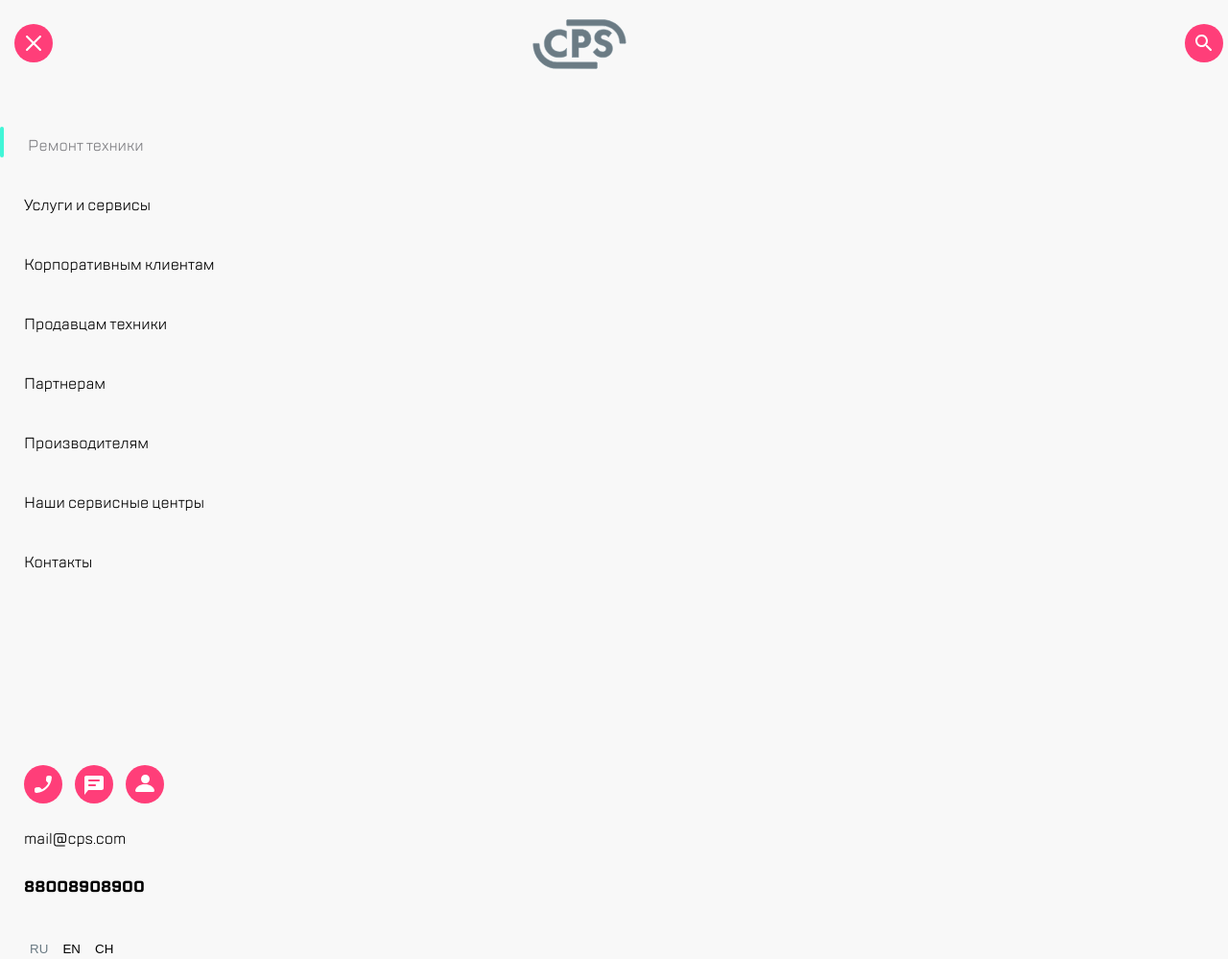
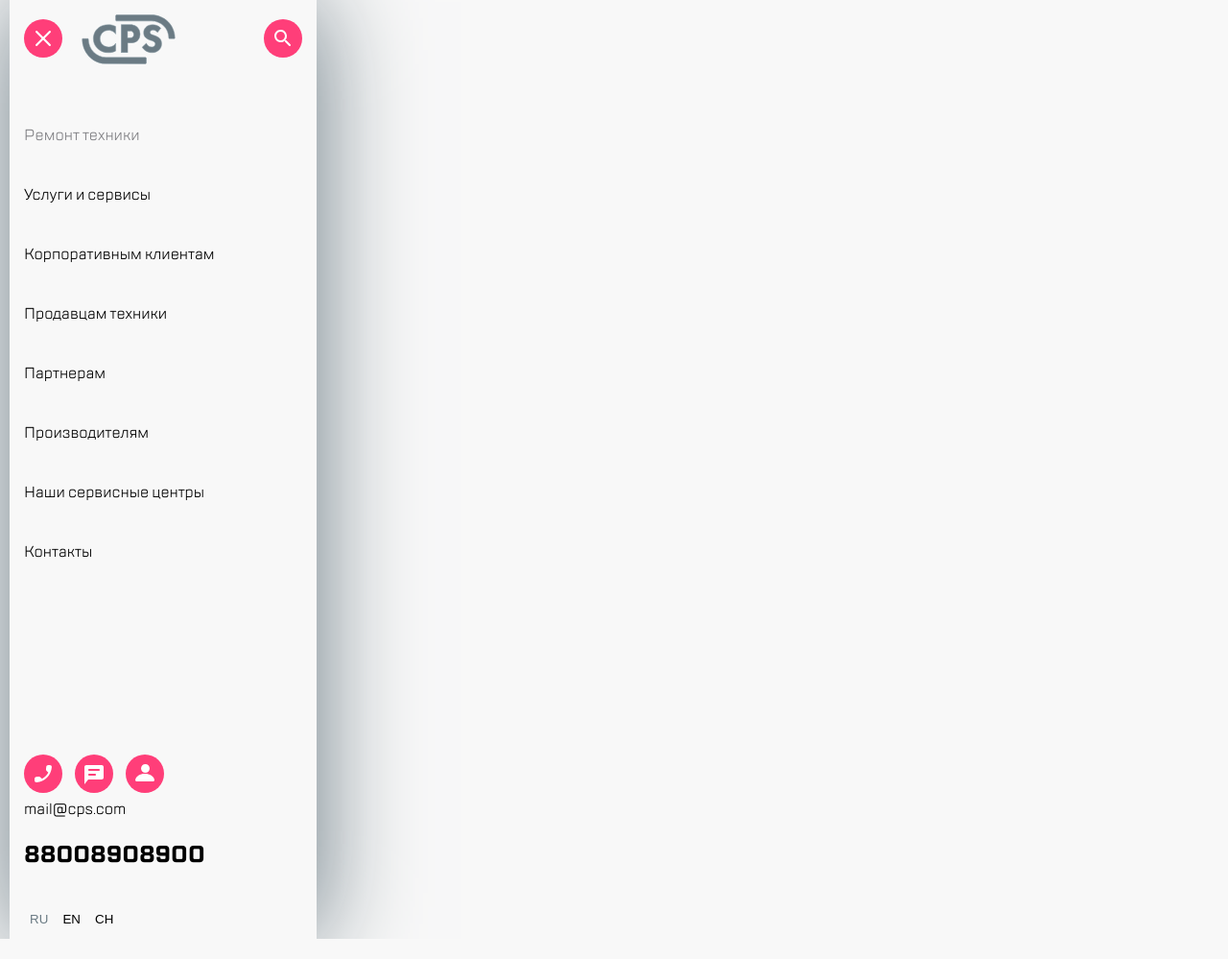
Before and after one commit to Shatskikhh/project-2, a plain HTML site: page index.html in a window 1280 px wide. Shown: the whole page at 96% size. After the commit the page ends 978 px from the top, so only its background shows below. Drawn offline with Linux system fonts and the light colour scheme.

Commit message:
transport

```diff
--- a/index.html
+++ b/index.html
@@ -29,8 +29,8 @@
             <button class="head__info-right-call"></button>
             <button class="head__info-right-chat"></button>
             <button class="head__info-right-profile"></button>
-            <div class="head__mail"><a href="mailto:mail@cps.com">mail@cps.com</a></div>
-            <div class="head__phone"><a href="tel:88008908900">88008908900</a></div>
+            <br><a href="mailto:mail@cps.com" class="head__mail">mail@cps.com</a>
+            <a href="tel:88008908900" class="head__phone">88008908900</a>
             <div class="head__lang">
                 <button class="head__lang-ru">RU</button>
                 <button class="head__lang-en">EN</button>
--- a/style.css
+++ b/style.css
@@ -22,15 +22,19 @@ body {
 
 .head {
   margin-left: 10px;
+  max-width: 320px;
+  padding-bottom: 10px;
+  box-shadow: 2px 2px 100px #6b7b84;
 }
 
 .head__info-left {
   display: flex;
   justify-content: space-between;
-  margin: 25px 5px 40px 5px;
+  margin: 0px 15px 70px 15px;
+  align-items: baseline;
 }
 .head__info-left-burger {
-  background-image: url("/images/burger2.svg");
+  background-image: url("./images/burger2.svg");
   background-repeat: no-repeat;
   width: 40px;
   height: 40px;
@@ -45,8 +49,7 @@ body {
   width: 100px;
   height: 60px;
   padding: 0px;
-  margin-left: 20px;
-  transform: translate(-50px, -5px);
+  transform: translate(-35px, 15px);
 }
 
 .head__info-right-chat {
@@ -83,7 +86,7 @@ body {
 }
 
 .head__info-right-search {
-  background-image: url("/images/search.svg");
+  background-image: url("./images/search.svg");
   background-repeat: no-repeat;
   width: 40px;
   height: 40px;
@@ -107,7 +110,11 @@ a {
   color: black;
 }
 
-.head__sub-menu-item:nth-child(1)::before {
+.head__sub-menu-item:nth-child(1) a {
+  color: #7e7e82;
+}
+
+.head__sub-menu-item:hover::before {
   content: "";
   width: 4px;
   background-color: #41f6d7;
@@ -115,16 +122,16 @@ a {
   position: relative;
   border-radius: 7px;
   display: inline-block;
-  transform: translate(-25px, 7px);
-}
-
-.head__sub-menu-item:nth-child(1) a {
-  color: #7e7e82;
+  position: absolute;
+  transform: translate(-35px, -5px);
 }
 
 .head__sub-menu-item:hover {
-  background-color: #6b7b84;
-  transform: translateX(10px);
+  background-color: #bdcfda;
+  margin-left: 35px;
+  transition-duration: 0.5s;
+  box-shadow: 2px 2px 2px #7e7e82;
+  border-radius: 2px;
 }
 
 li {
@@ -139,10 +146,10 @@ li {
   font-weight: bold;
   font-size: 24px;
   margin-top: 20px;
+  display: block;
 }
 
 .head__lang {
-  display: inline-block;
   margin-top: 40px;
 }
 
@@ -160,4 +167,5 @@ li {
 
 .head__sub-menu-info {
   margin-left: 15px;
+  display: inline-block;
 }
```
